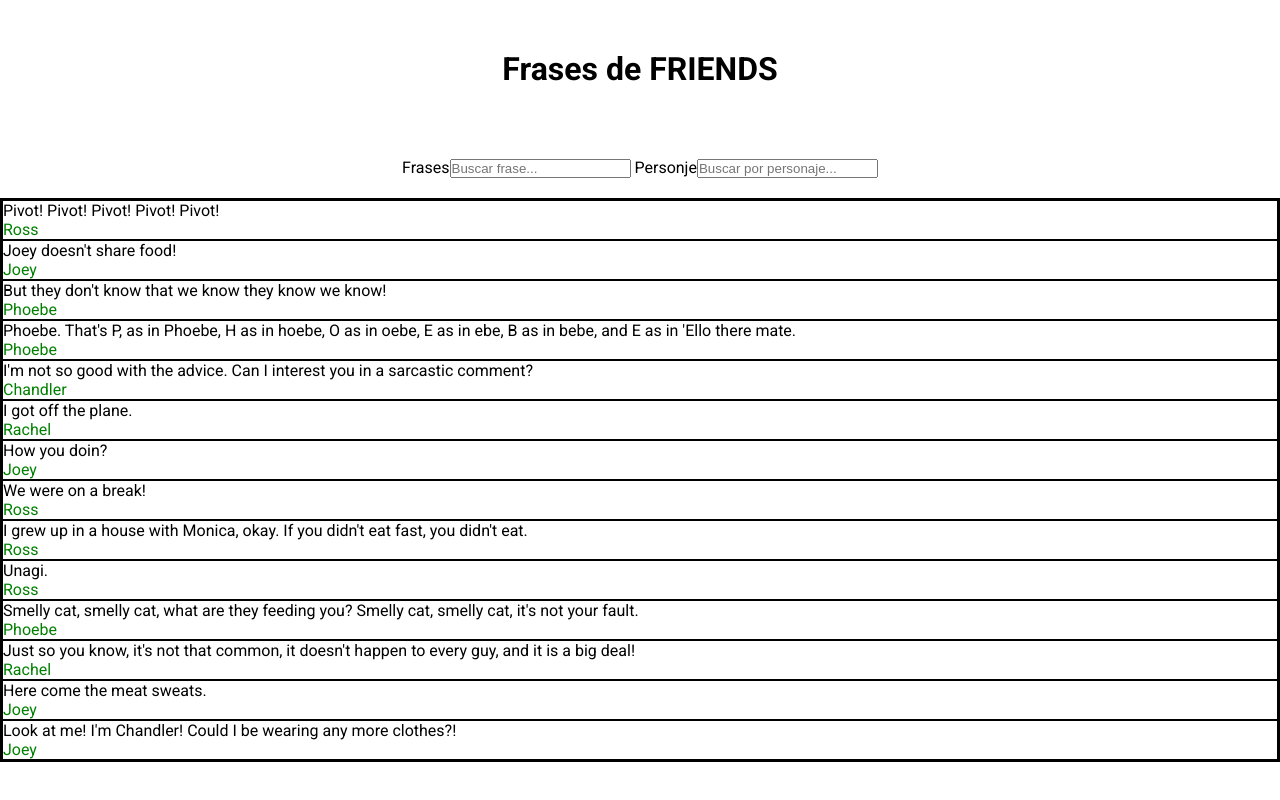
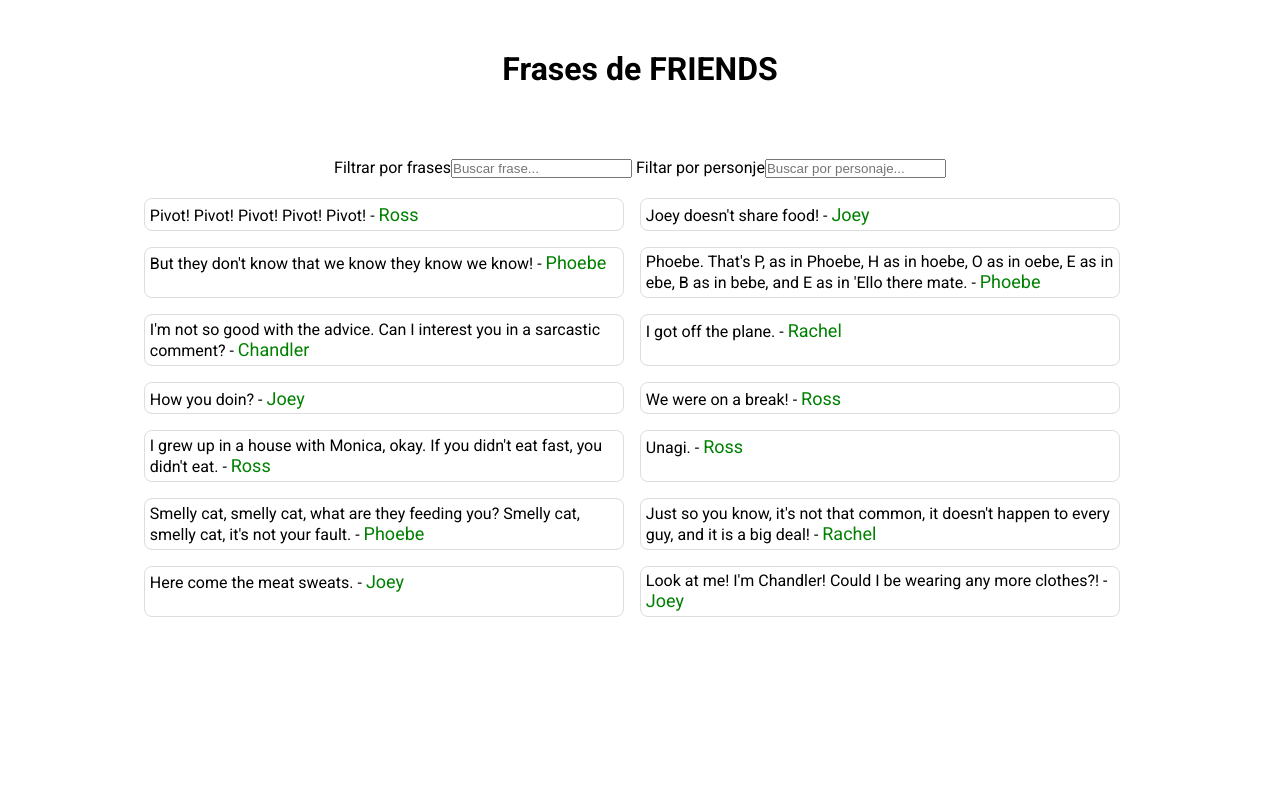
Before and after one commit to Adalab/modulo-3-evaluacion-intermedia-Nanakuh, a React (Vite) app: page / in a window 1280 px wide. Built offline with nearby package versions, Linux system fonts and the light colour scheme.

Commit message:
"Fixing css"

```diff
--- a/src/components/Filters.jsx
+++ b/src/components/Filters.jsx
@@ -5,10 +5,10 @@
   return (
     <div className="form">
       <form className="filters">
-      <label htmlFor="Quote" className="filters_label"> Frases</label>
+      <label htmlFor="Quote" className="filters_label"> Filtrar por frases</label>
       <input className="filter_input" type="text" placeholder="Buscar frase..."  />
 
-      <label htmlFor="Character"className="filters_label"> Personje</label>
+      <label htmlFor="Character"className="filters_label"> Filtar por personje</label>
       <input className="filter_input" type="text" placeholder="Buscar por personaje..." onInput={handleInput} />
 
       </form>
--- a/src/components/QuoteItem.jsx
+++ b/src/components/QuoteItem.jsx
@@ -4,8 +4,8 @@
 
   return (
     <div className="card">
-      <p className="phase_quote"> {text}</p>
-      <p className="characert_name">{name}</p>
+      <span className="phrase_quote"> {text} - </span>
+      <span className="characert_name">{name}</span>
     </div>
   );
 }
--- a/src/scss/App.scss
+++ b/src/scss/App.scss
@@ -3,6 +3,9 @@
 .header {
   text-align: center;
   padding: 50px;
+}
+ul {
+  list-style: none;
 }
 .form{
   margin: 20px;
@@ -10,17 +13,27 @@
 .filters {
   text-align: center;
 }
-.quote_card {
+/*.quote_card {
   color:black;
   border:solid 1px black;
   display: flex;
   flex-direction: column;
 
+}*/
+.quote_card{
+  position: relative;
+  width: 30rem;
+  margin: 0 1rem 1rem 0;
+  padding: 0.3rem;
+  border-radius: 0.5rem;
+  border: 1px solid #ddd;
 }
 .container {
-
-  border:solid 2px black;
+  display: flex;
+  justify-content: center;
+  flex-wrap: wrap;
 }
 .characert_name {
   color: green;
+  font-size: 18px;
 }
```
Also changed, not shown: src/components/QuotesList.jsx (+3 -5 lines).
